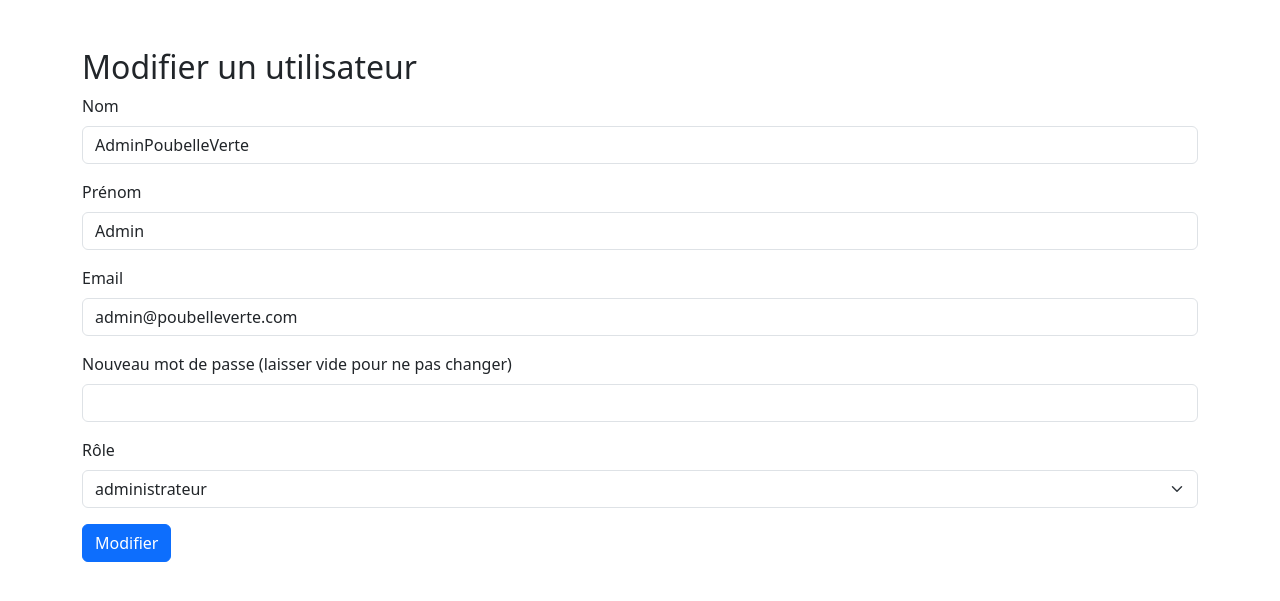
After one commit to MaryliaSabatier/projet_poubelle_verte, a PHP site: page /modifier_utilisateur.php?id=1 in a window 1280 px wide. The commit adds this page. Shown: the top 601 px of the page. Run offline with PHP 8.4, Linux system fonts and the light colour scheme; a user stored in the database is signed in; data comes from the database, SQL or seed files in the repository.

Commit message:
add modifie

```diff
--- /dev/null
+++ b/modifier_utilisateur.php
@@ -0,0 +1,174 @@
+<?php
+session_start();
+
+// Vérification de la connexion et du rôle d'administrateur
+if (!isset($_SESSION['user_id']) || $_SESSION['role_id'] != 1) {
+    header('Location: login.php');
+    exit();
+}
+
+// Connexion à la base de données (à adapter avec vos informations)
+$servername = "localhost";
+$username_db = "root";  // Ou votre nom d'utilisateur
+$password_db = "";    // Ou votre mot de passe
+$dbname = "poubelle_verte";
+
+$conn = new mysqli($servername, $username_db, $password_db, $dbname);
+if ($conn->connect_error) {
+    die("La connexion a échoué : " . $conn->connect_error);
+}
+
+// Récupération des données de l'utilisateur à modifier
+if (isset($_GET['id'])) {
+    $userId = $_GET['id'];
+    $stmt = $conn->prepare("SELECT * FROM utilisateurs WHERE id = ?");
+    $stmt->bind_param("i", $userId);
+    $stmt->execute();
+    $result = $stmt->get_result();
+    $utilisateur = $result->fetch_assoc();
+
+    if (!$utilisateur) {
+        die("Utilisateur non trouvé.");
+    }
+} else {
+    die("ID d'utilisateur non spécifié.");
+}
+
+// Récupération des rôles pour le formulaire
+$sqlRoles = "SELECT * FROM roles";
+$resultRoles = $conn->query($sqlRoles);
+
+// Initialisation des variables pour le formulaire (avec les valeurs actuelles de l'utilisateur)
+$nom = $utilisateur['nom'];
+$prenom = $utilisateur['prenom'];
+$email = $utilisateur['email'];
+$roleId = $utilisateur['role_id'];
+$dateEmbauche = $utilisateur['date_embauche'];
+$disponibilite = $utilisateur['disponibilite'];
+$error = "";
+
+// Traitement du formulaire de modification
+if ($_SERVER['REQUEST_METHOD'] == 'POST') {
+    // Récupération et validation des données du formulaire (sans hachage pour le moment)
+    $nom = htmlspecialchars($_POST['nom']);
+    $prenom = htmlspecialchars($_POST['prenom']);
+    $email = filter_var($_POST['email'], FILTER_SANITIZE_EMAIL);
+    $password = $_POST['password']; // Mot de passe en clair (à modifier ultérieurement)
+    $roleId = $_POST['role_id'];
+    $dateEmbauche = $_POST['date_embauche']; // Optionnel, seulement pour les cyclistes
+    $disponibilite = $_POST['disponibilite']; // Optionnel, seulement pour les cyclistes
+
+    // Validations (email, mot de passe si modifié, unicité de l'email, champs obligatoires)
+    if (!filter_var($email, FILTER_VALIDATE_EMAIL)) {
+        $error = "L'adresse email n'est pas valide.";
+    }
+
+    // Vérification de l'unicité de l'email (sauf si l'email n'a pas été modifié)
+    if ($email != $utilisateur['email']) {
+        $stmtCheckEmail = $conn->prepare("SELECT id FROM utilisateurs WHERE email = ?");
+        $stmtCheckEmail->bind_param("s", $email);
+        $stmtCheckEmail->execute();
+        $resultCheckEmail = $stmtCheckEmail->get_result();
+        if ($resultCheckEmail->num_rows > 0) {
+            $error .= "<br>Cette adresse email est déjà utilisée.";
+        }
+    }
+
+    // Vérification des champs obligatoires
+    if (empty($nom) || empty($prenom) || empty($email) || empty($roleId)) {
+        $error .= "<br>Tous les champs sont obligatoires.";
+    }
+
+    // Vérifications spécifiques au rôle de cycliste
+    if ($roleId == 3) { // 3 = ID du rôle cycliste
+        if (empty($dateEmbauche)) {
+            $error .= "<br>La date d'embauche est obligatoire pour les cyclistes.";
+        }
+        // Vous pouvez ajouter d'autres validations pour la disponibilité si nécessaire
+    }
+
+    // Si aucune erreur, mise à jour de l'utilisateur
+    if (empty($error)) {
+        // Préparation de la requête de mise à jour (sans modification du mot de passe pour le moment)
+        $stmt = $conn->prepare("UPDATE utilisateurs SET nom=?, prenom=?, email=?, role_id=?, date_embauche=?, disponibilite=? WHERE id=?");
+        $stmt->bind_param("sssissi", $nom, $prenom, $email, $roleId, $dateEmbauche, $disponibilite, $userId);
+
+        if ($stmt->execute()) {
+            header('Location: gestion_utilisateurs.php'); // Redirection après succès
+            exit();
+        } else {
+            $error = "Erreur lors de la modification de l'utilisateur : " . $stmt->error;
+        }
+    }
+}
+?>
+
+<!DOCTYPE html>
+<html>
+<head>
+    <title>Modifier un utilisateur</title>
+    <link rel="stylesheet" href="https://cdn.jsdelivr.net/npm/bootstrap@5.3.0/dist/css/bootstrap.min.css">
+</head>
+<body>
+    <div class="container mt-5">
+        <h2>Modifier un utilisateur</h2>
+
+        <?php if (!empty($error)) { echo "<div class='alert alert-danger'>$error</div>"; } ?>
+
+        <form method="POST">
+            <div class="mb-3">
+                <label for="nom" class="form-label">Nom</label>
+                <input type="text" class="form-control" id="nom" name="nom" value="<?php echo $nom; ?>" required>
+            </div>
+            <div class="mb-3">
+                <label for="prenom" class="form-label">Prénom</label>
+                <input type="text" class="form-control" id="prenom" name="prenom" value="<?php echo $prenom; ?>" required>
+            </div>
+            <div class="mb-3">
+                <label for="email" class="form-label">Email</label>
+                <input type="email" class="form-control" id="email" name="email" value="<?php echo $email; ?>" required>
+            </div>
+            <div class="mb-3">
+                <label for="password" class="form-label">Nouveau mot de passe (laisser vide pour ne pas changer)</label>
+                <input type="password" class="form-control" id="password" name="password">
+            </div>
+            <div class="mb-3">
+                <label for="role" class="form-label">Rôle</label>
+                <select class="form-select" id="role" name="role_id" required>
+                    <?php while ($role = $resultRoles->fetch_assoc()) { ?>
+                        <option value="<?php echo $role['id']; ?>" <?php echo ($role['id'] == $roleId) ? 'selected' : ''; ?>>
+                            <?php echo $role['nom']; ?>
+                        </option>
+                    <?php } ?>
+                </select>
+            </div>
+            <div id="cyclisteFields" style="display: <?php echo ($roleId == 3) ? 'block' : 'none'; ?>;">
+                <div class="mb-3">
+                    <label for="date_embauche" class="form-label">Date d'embauche</label>
+                    <input type="date" class="form-control" id="date_embauche" name="date_embauche" value="<?php echo $dateEmbauche; ?>">
+                </div>
+                <div class="mb-3">
+                    <label for="disponibilite" class="form-label">Disponibilité</label>
+                    <textarea class="form-control" id="disponibilite" name="disponibilite"><?php echo $disponibilite; ?></textarea>
+                </div>
+            </div>
+
+            <button type="submit" class="btn btn-primary">Modifier</button>
+        </form>
+    </div>
+
+    <script>
+        // Afficher/masquer les champs spécifiques aux cyclistes en fonction du rôle sélectionné
+        const roleSelect = document.getElementById('role');
+        const cyclisteFields = document.getElementById('cyclisteFields');
+
+        roleSelect.addEventListener('change', function() {
+            if (this.value == 3) { // 3 = ID du rôle cycliste
+                cyclisteFields.style.display = 'block';
+            } else {
+                cyclisteFields.style.display = 'none';
+            }
+        });
+    </script>
+</body>
+</html>
```
Also changed, not shown: admin.php (+7 -1 lines), index.php (deleted).
